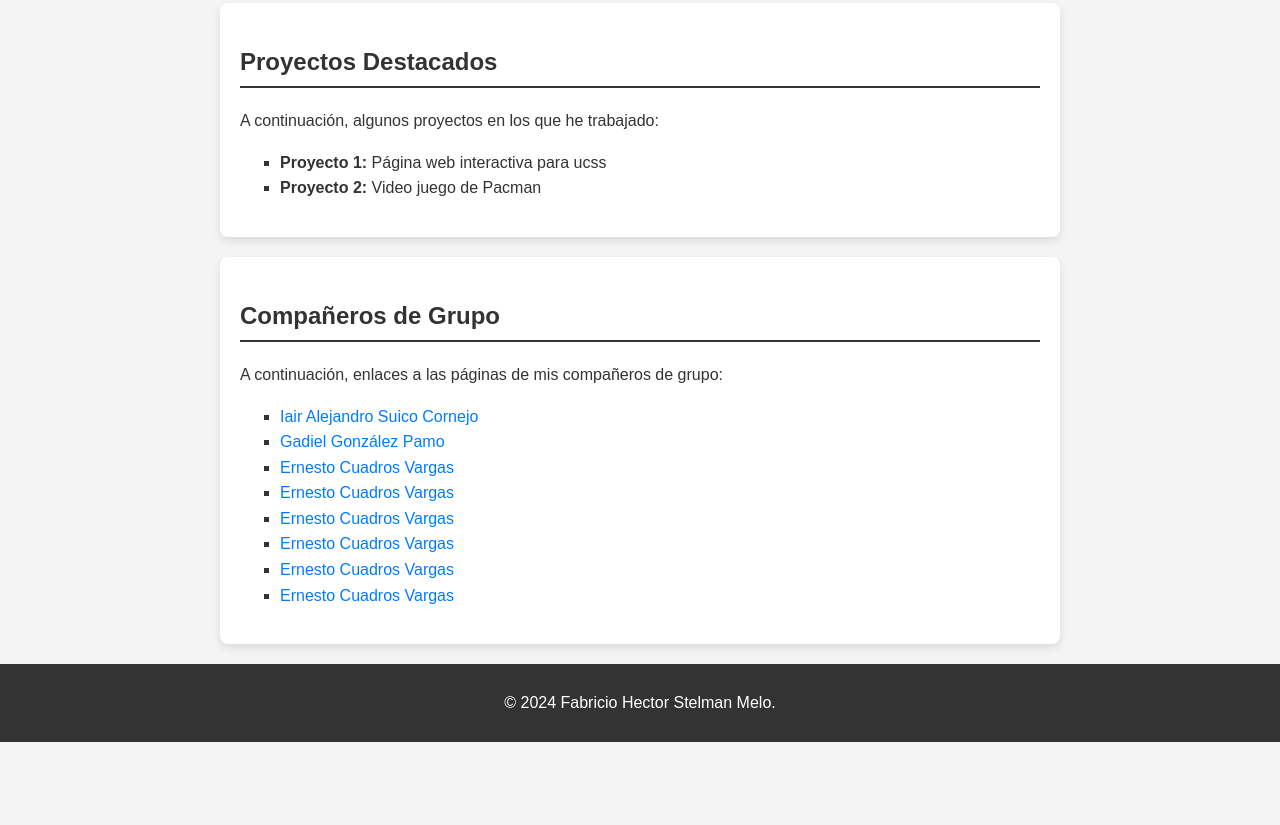
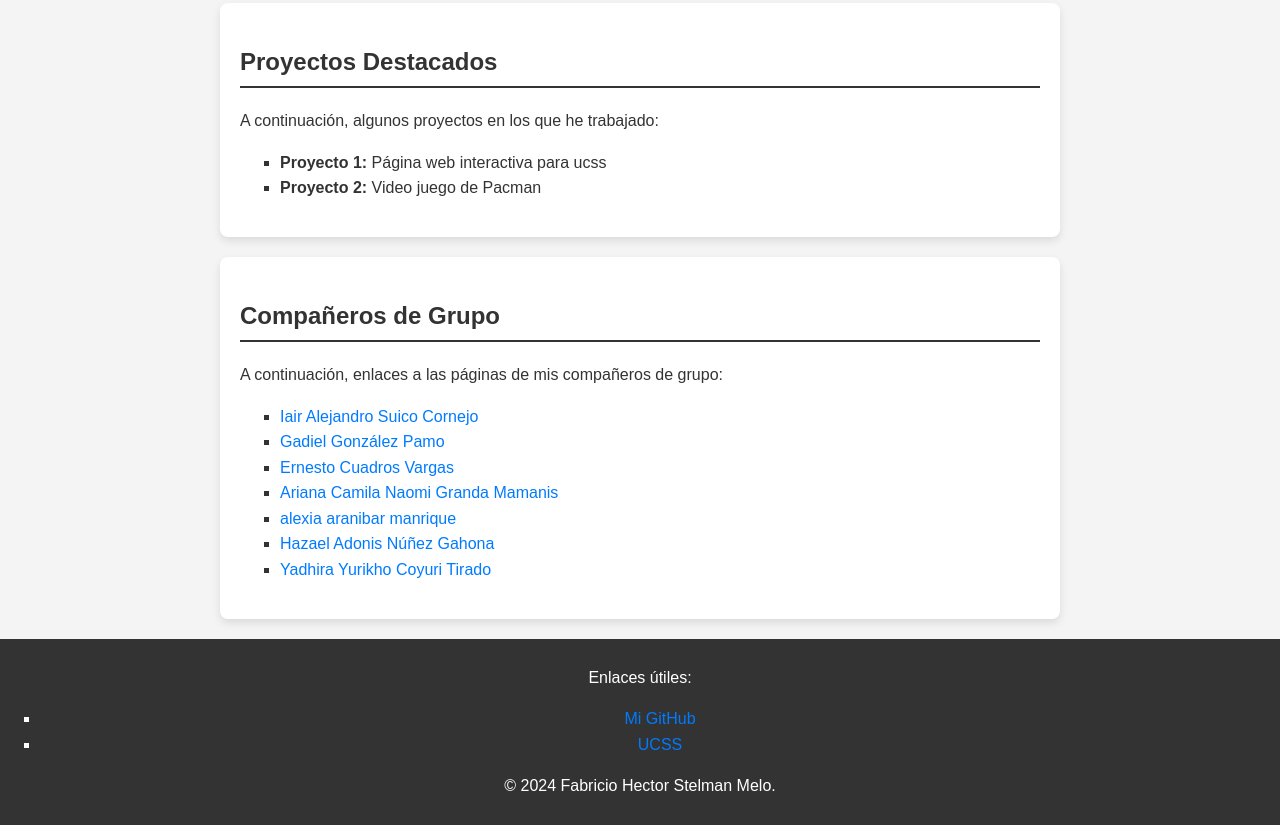
Before and after one commit to fsm2005/fabricio-stelman-melo, a plain HTML site: page index.html in a window 1280 px wide. Shown: the part 872-1697 px from the top of the page. Before the commit the page ends 1614 px from the top, so only its background shows below. Drawn offline with Linux system fonts and the light colour scheme.

Commit message:
index.html

```diff
--- a/index.html
+++ b/index.html
@@ -113,17 +113,20 @@
             <li><a href="https://paginawebiair.web.app/" target="_blank">Iair Alejandro Suico Cornejo</a></li>
             <li><a href="https://ultrones09.github.io/Gadiel-Mateo-Gonzalez-Pamo/" target="_blank">Gadiel González Pamo</a></li>
             <li><a href="https://ecuadros.blogspot.com/?m=1" target="_blank">Ernesto Cuadros Vargas</a></li>
-            <li><a href="https://ecuadros.blogspot.com/?m=1" target="_blank">Ernesto Cuadros Vargas</a></li>
-            <li><a href="https://ecuadros.blogspot.com/?m=1" target="_blank">Ernesto Cuadros Vargas</a></li>
-            <li><a href="https://ecuadros.blogspot.com/?m=1" target="_blank">Ernesto Cuadros Vargas</a></li>
-            <li><a href="https://ecuadros.blogspot.com/?m=1" target="_blank">Ernesto Cuadros Vargas</a></li>
-            <li><a href="https://ecuadros.blogspot.com/?m=1" target="_blank">Ernesto Cuadros Vargas</a></li>
+            <li><a href="https://arii776.github.io/" target="_blank">Ariana Camila Naomi Granda Mamanis</a></li>
+            <li><a href="https://alexiaaranibar.neocities.org/" target="_blank">alexia aranibar manrique </a></li>
+            <li><a href="https://hazael676.github.io/Mi-P-gina-Web/" target="_blank">Hazael Adonis Núñez Gahona</a></li>
+            <li><a href="https://yadhirayurikhocoyuritirado.github.io/yadhirayurikhocoyuri/" target="_blank">Yadhira Yurikho Coyuri Tirado </a></li>
         </ul>
     </section>
-
-    <footer>
-        <p>&copy; 2024 Fabricio Hector Stelman Melo.</p>
-    </footer>
+<footer>
+    <p>Enlaces útiles:</p>
+    <ul>
+        <li><a href="https://github.com/fsm005" target="_blank">Mi GitHub</a></li>
+        <li><a href="https://ucss.edu.pe/" target="_blank">UCSS</a></li>
+    </ul>
+    <p>&copy; 2024 Fabricio Hector Stelman Melo.</p>
+</footer>
 
 </body>
 </html>
```
